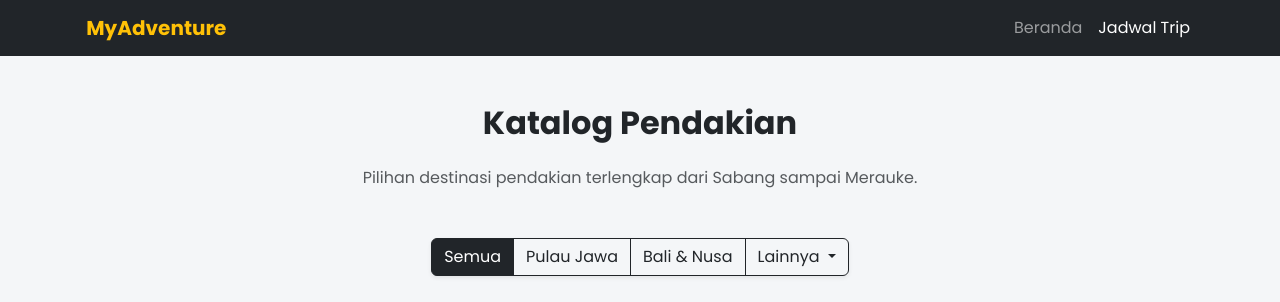
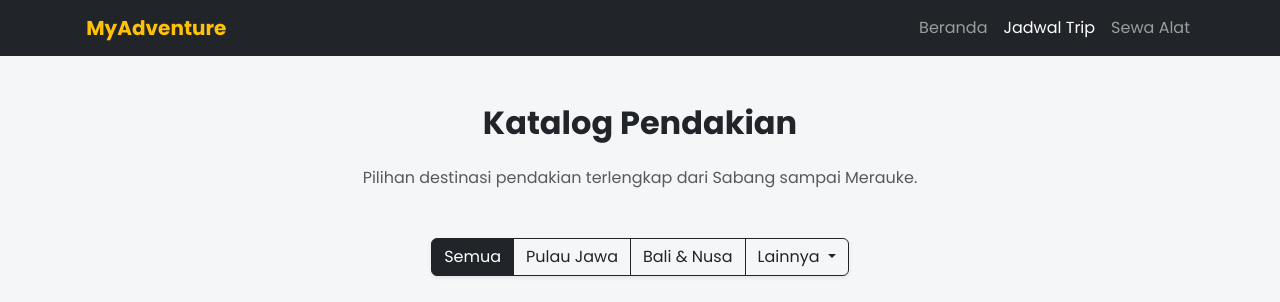
Before and after one commit to mhmdaryaqadi/project-uas-dw-a-teori, a plain HTML site: page paket.html in a window 1280 px wide. Shown: the top 302 px of the page. Drawn offline with nearby package versions, Linux system fonts and the light colour scheme; some icons are missing.

Commit message:
add equipment rental button

```diff
--- a/paket.html
+++ b/paket.html
@@ -23,6 +23,7 @@
                 <ul class="navbar-nav ms-auto">
                     <li class="nav-item"><a class="nav-link" href="index.html">Beranda</a></li>
                     <li class="nav-item"><a class="nav-link active" href="paket.html">Jadwal Trip</a></li>
+                    <li class="nav-item"><a class="nav-link" href="sewa.html">Sewa Alat</a></li>
                 </ul>
             </div>
         </div>
```
